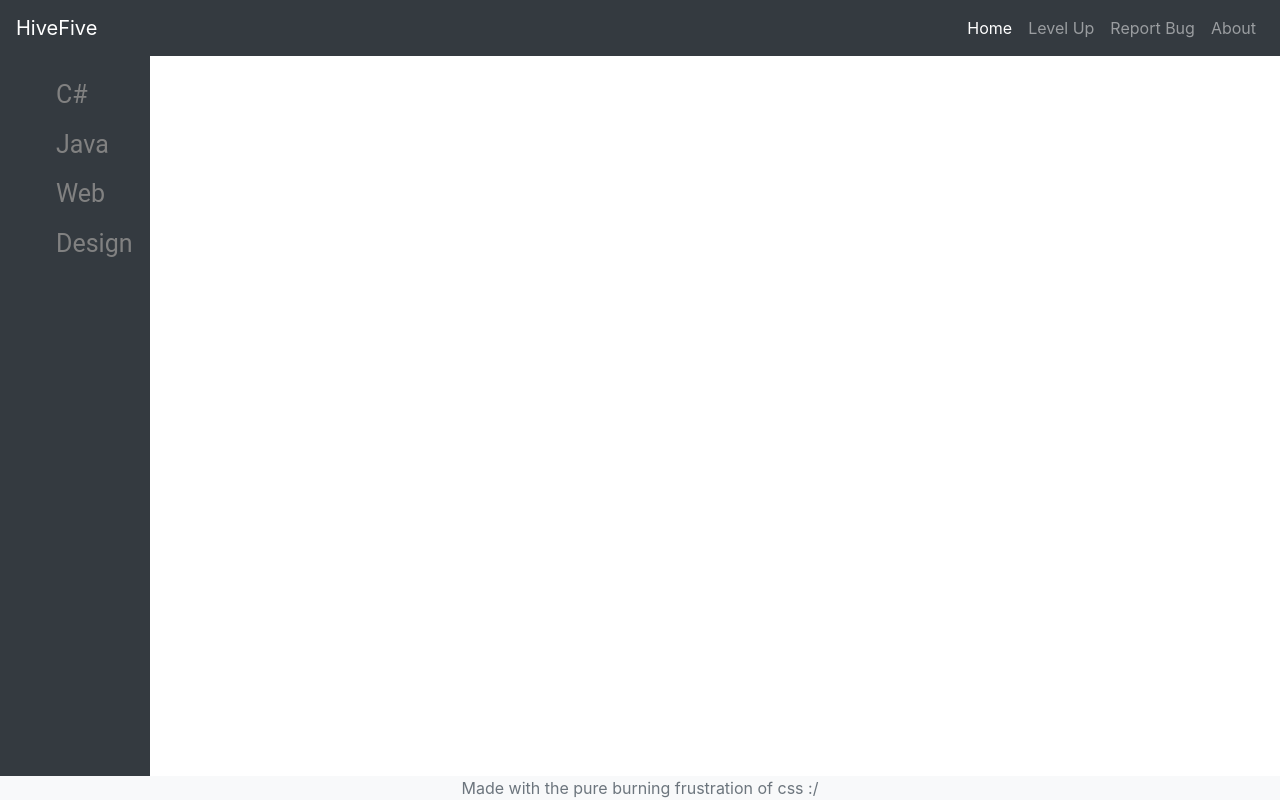
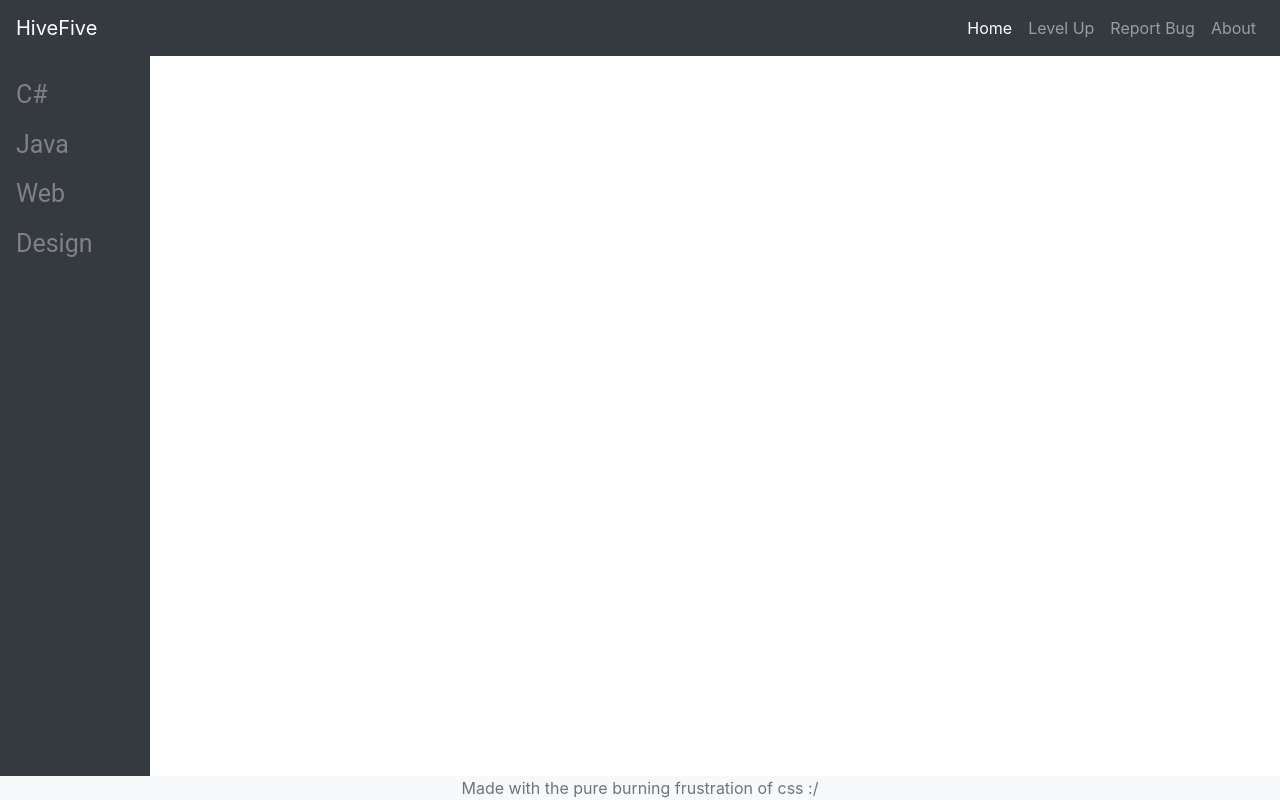
Before and after one commit to phxtho/HiveFive, an Angular app in the folder hive-five-app/: page / in a window 1280 px wide. Built offline with nearby package versions, Linux system fonts and the light colour scheme; what ngx-socket-io would draw is missing.

Commit message:
Removed list from track-list component

```diff
--- a/hive-five-app/src/app/track-list/track-list.component.html
+++ b/hive-five-app/src/app/track-list/track-list.component.html
@@ -1,20 +1,7 @@
 <div class="sidenav bg-dark">
-  <ul style="list-style: none;">
-    <li>
       <span>C#</span>
-    </li>
-
-    <li>
-        <span>Java</span>
-    </li>
-
-    <li>
-        <span>Web</span>
-    </li>
-
-    <li>
-        <span>Design</span>
-    </li>
-  </ul>
+      <span>Java</span>
+      <span>Web</span>
+      <span>Design</span>
 	<span ></span>
 </div>
```
